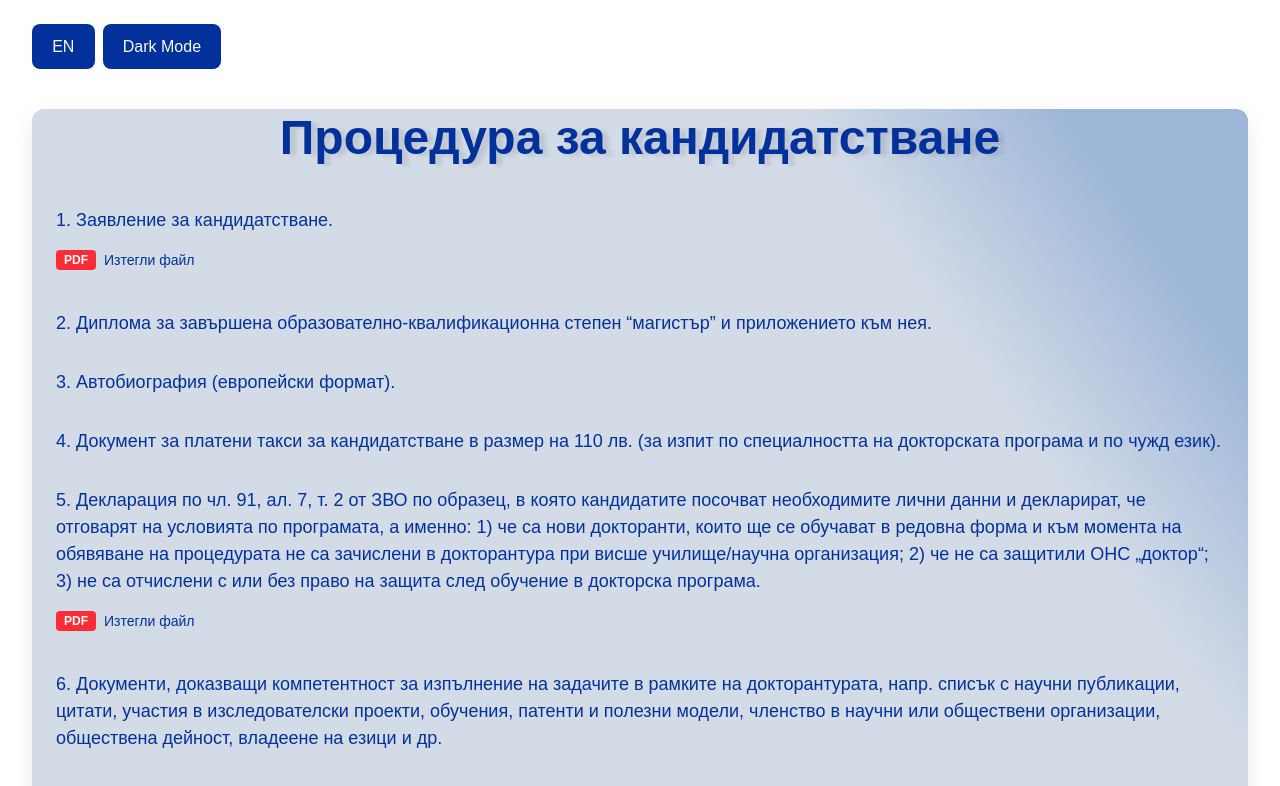
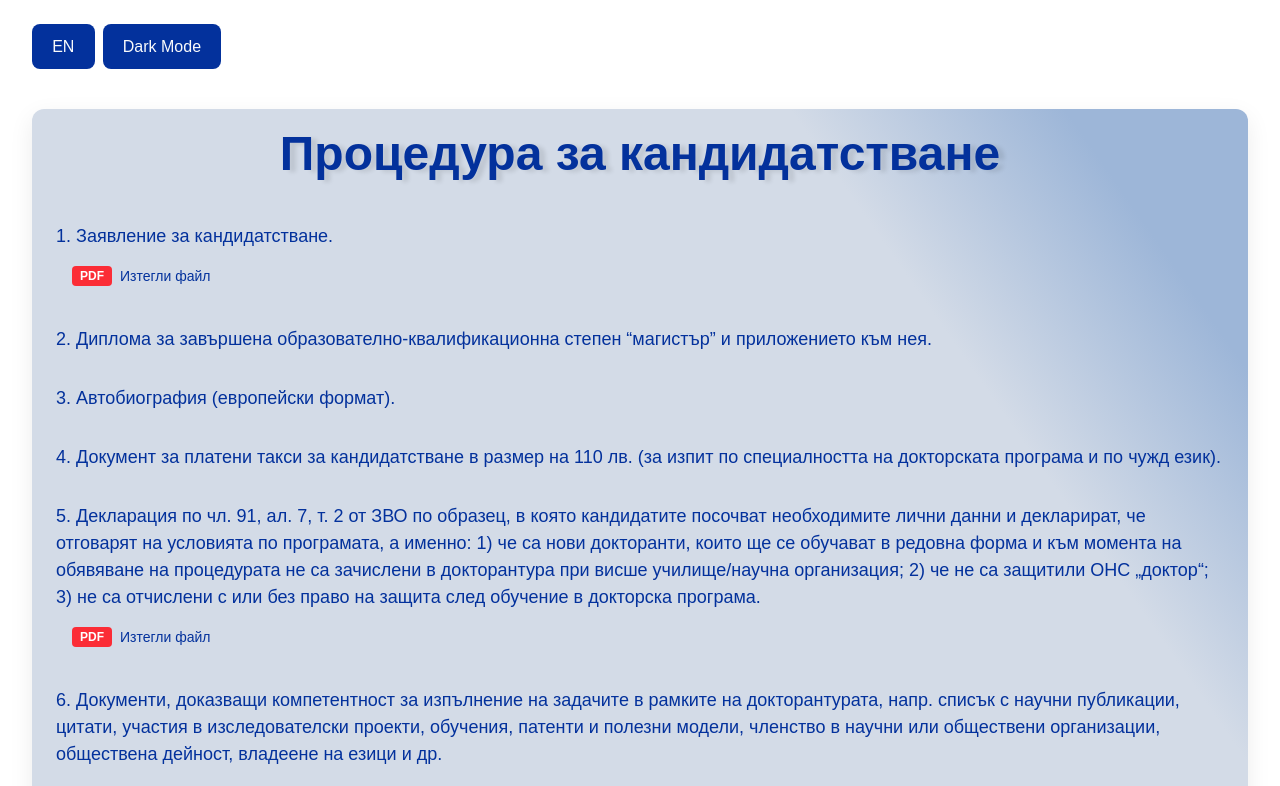
Before and after one commit to VUTP-University/phd-lab-utp, a React (Vite) app in the folder frontend/: page /apply in a window 1280 px wide. Shown: the top 786 px of the page. Built offline with nearby package versions, Linux system fonts and the light colour scheme; no server answers; a web font is replaced by a local one.

Commit message:
fixed PDF buttons

```diff
--- a/frontend/src/components/Apply/Procedure.jsx
+++ b/frontend/src/components/Apply/Procedure.jsx
@@ -17,7 +17,7 @@ export default function Procedure() {
   const { t } = useTranslation();
 
   return (
-    <section className=" primary_object">
+    <section className="primary_object py-4">
       <div className="max-w-7xl mx-auto px-6">
         <h2 className="text-3xl font-bold text-center primary_text mb-10">
           {t("apply.procedure.title")}
@@ -37,7 +37,7 @@ export default function Procedure() {
                 href={step.file}
                 target="_blank"
                 rel="noopener noreferrer"
-                className="inline-flex items-center gap-2 py-2
+                className="inline-flex items-center gap-2 py-2 px-4
                             text-red-500
                             rounded-md text-sm font-semibold
                             hover:bg-red-500
--- a/frontend/src/components/Landing/Specialties.jsx
+++ b/frontend/src/components/Landing/Specialties.jsx
@@ -61,7 +61,7 @@ export default function Specialties() {
                     href={spec.pdf}
                     target="_blank"
                     rel="noopener noreferrer"
-                    className="inline-flex w-full sm:w-auto flex-col sm:flex-row items-center sm:items-center gap-2 mt-4 rounded-md text-sm font-semibold transition"
+                    className="mt-4 px-4 py-2 inline-flex w-full sm:w-auto flex-col text-red-500 hover:bg-red-500 sm:flex-row items-center sm:items-center gap-2 mt-4 rounded-md text-sm font-semibold transition"
                   >
                     <span className="px-2 py-1 bg-red-500 text-white rounded text-xs font-bold">
                       PDF
```
